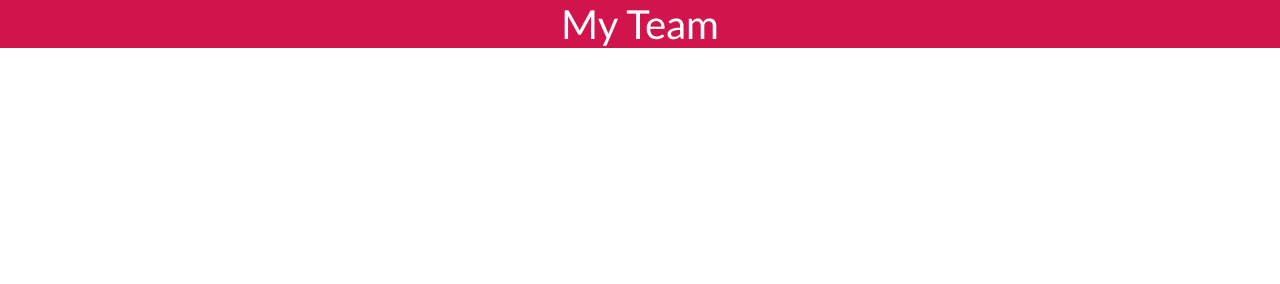
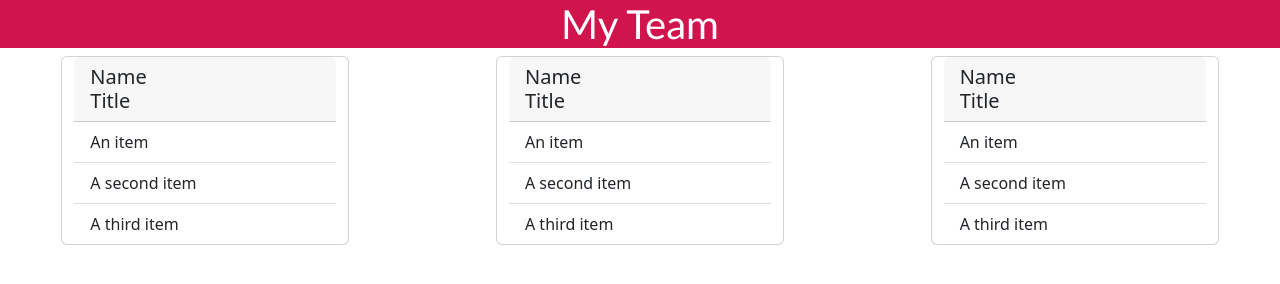
Before and after one commit to camizag/team-profile-generator, a website: page dist/index.html in a window 1280 px wide. Drawn offline with nearby package versions, Linux system fonts and the light colour scheme.

Commit message:
created html template for each role

```diff
--- a/dist/index.html
+++ b/dist/index.html
@@ -9,6 +9,7 @@
     <title>My Team</title>
 </head>
 <body>
+  <!-- Header -->
   <div class="container-fluid main-heading">
     <div class="header-container">
         <div class="jumbotron">
@@ -17,6 +18,54 @@
     </div>
   </div>
 
+  <!-- Cards -->
+  <div class="row d-flex justify-content-around">
+
+    <!-- Engineer Card-->
+    <div class="card" style="width: 18rem;">
+      <h5 class="card-header">
+        Name
+        <br>
+        Title
+      </h5>
+      <ul class="list-group list-group-flush">
+        <li class="list-group-item">An item</li>
+        <li class="list-group-item">A second item</li>
+        <li class="list-group-item">A third item</li>
+      </ul>
+    </div>
+
+
+    <!-- Intern Card -->
+    <div class="card" style="width: 18rem;">
+      <h5 class="card-header">
+        Name
+        <br>
+        Title
+      </h5>
+      <ul class="list-group list-group-flush">
+        <li class="list-group-item">An item</li>
+        <li class="list-group-item">A second item</li>
+        <li class="list-group-item">A third item</li>
+      </ul>
+    </div>
+
+
+    <!-- Manager Card -->
+    <div class="card" style="width: 18rem;">
+      <h5 class="card-header">
+        Name
+        <br>
+        Title
+      </h5>
+      <ul class="list-group list-group-flush">
+        <li class="list-group-item">An item</li>
+        <li class="list-group-item">A second item</li>
+        <li class="list-group-item">A third item</li>
+      </ul>
+    </div>
+
+  </div>
 
 </body>
 </html>
```
